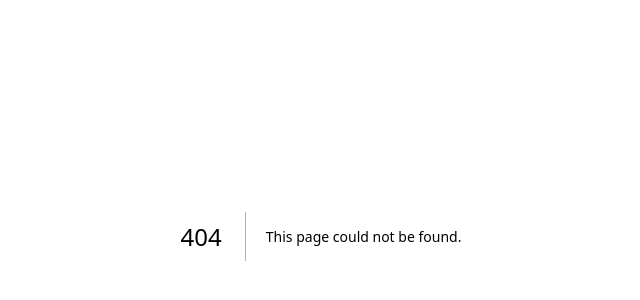
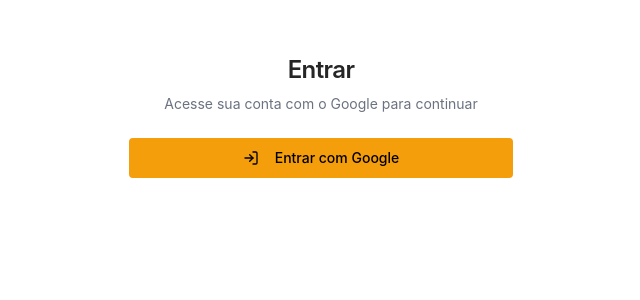
Before and after one commit to Tonybsilva-dev/Pegasus-Saas-Platform, a Next.js app: page /login in a window 1280 px wide. Before the commit this address had no page. Shown: the part 164-464 px from the top of the page, without its empty margins (319-959 px from the left). Built offline with nearby package versions, Linux system fonts and the light colour scheme.

Commit message:
feat(auth): página de login com botão 'Entrar com Google'
- Criar app/(marketing)/login/page.tsx (client component)
- Usar signIn('google', { callbackUrl: '/dashboard' })
- UI com Button (Shadcn) e acessibilidade (aria, landmarks)

```diff
--- /dev/null
+++ b/app/(marketing)/login/page.tsx
@@ -0,0 +1,38 @@
+"use client";
+
+import { LogIn } from "lucide-react";
+import { signIn } from "next-auth/react";
+
+import { Button } from "@/components/ui/button";
+
+export default function LoginPage() {
+  return (
+    <main
+      className="flex min-h-[70vh] items-center justify-center p-6"
+      aria-label="Página de login"
+    >
+      <div className="mx-auto w-full max-w-sm space-y-6 text-center">
+        <div className="space-y-2">
+          <h1 className="text-2xl font-semibold tracking-tight">Entrar</h1>
+          <p className="text-muted-foreground text-sm">
+            Acesse sua conta com o Google para continuar
+          </p>
+        </div>
+
+        <div className="space-y-3">
+          <Button
+            type="button"
+            size="lg"
+            className="w-full"
+            onClick={() => signIn("google", { callbackUrl: "/dashboard" })}
+            title="Entrar com Google"
+            aria-label="Entrar com Google"
+          >
+            <LogIn className="mr-2 size-4" />
+            Entrar com Google
+          </Button>
+        </div>
+      </div>
+    </main>
+  );
+}
```
